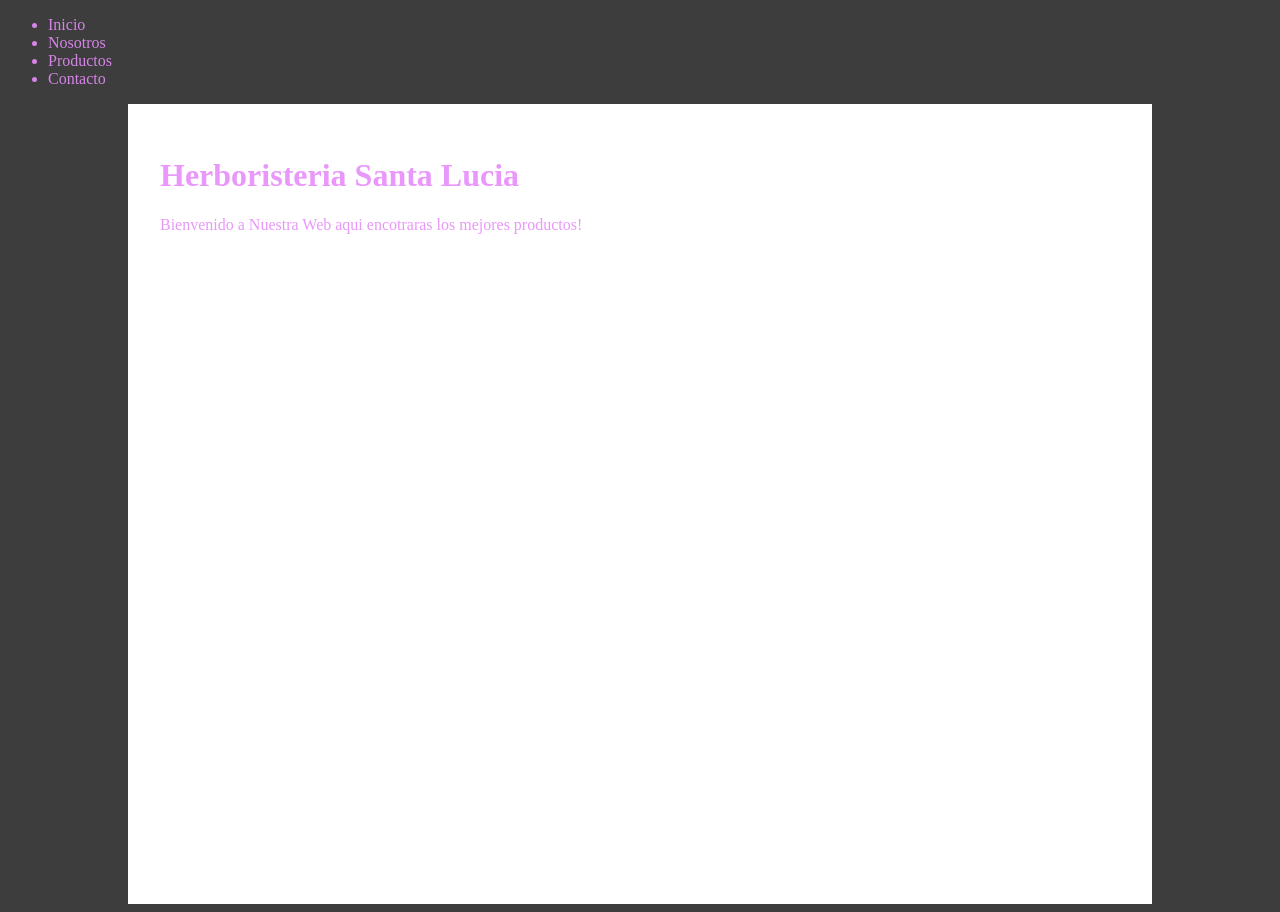
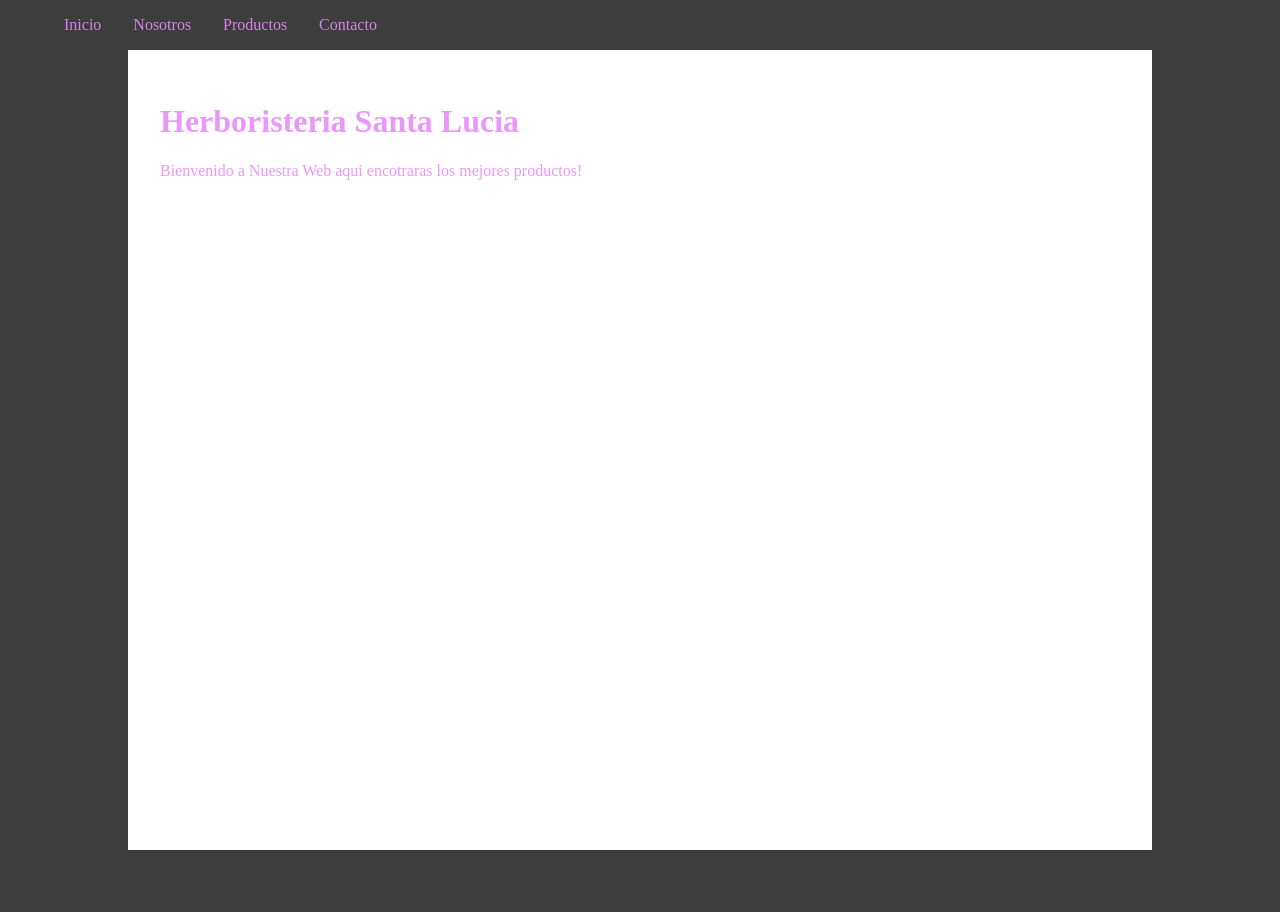
Before and after one commit to jdromero88/herboristeria-sl, an Eleventy site: page src/index.md in a window 1280 px wide. After the commit the page ends 858 px from the top, so only its background shows below. Built offline with nearby package versions, Linux system fonts and the light colour scheme; Eleventy itself is replaced by a stand-in of ours; files that its build step writes are made by us from their sources; no server answers.

Commit message:
Added stylelintrc

```diff
--- a/src/assets/scss/_base.scss
+++ b/src/assets/scss/_base.scss
@@ -1,15 +1,15 @@
 @use 'variables' as *;
 
 body {
+  color: $rosado;
   background: $negro;
-  color: $rosado;
 }
 
 main {
   box-sizing: border-box;
   max-width: 1024px;
   min-height: 100vh;
+  margin: 0 auto;
   padding: 2em;
-  margin: 0 auto;
-  background: white;
+  background: $blanco;
 }
--- a/src/assets/scss/_header.scss
+++ b/src/assets/scss/_header.scss
@@ -1,3 +1,13 @@
-[role="list"] {
-  text-decoration: none;
+nav {
+  ul {
+    display: flex;
+  }
+
+  li {
+    margin: 0 1rem;
+  }
 }
+
+[role='list'] {
+  list-style: none;
+}
```
Also changed, not shown: package.json (+7 -2 lines), src/style.css, 2 other files.
